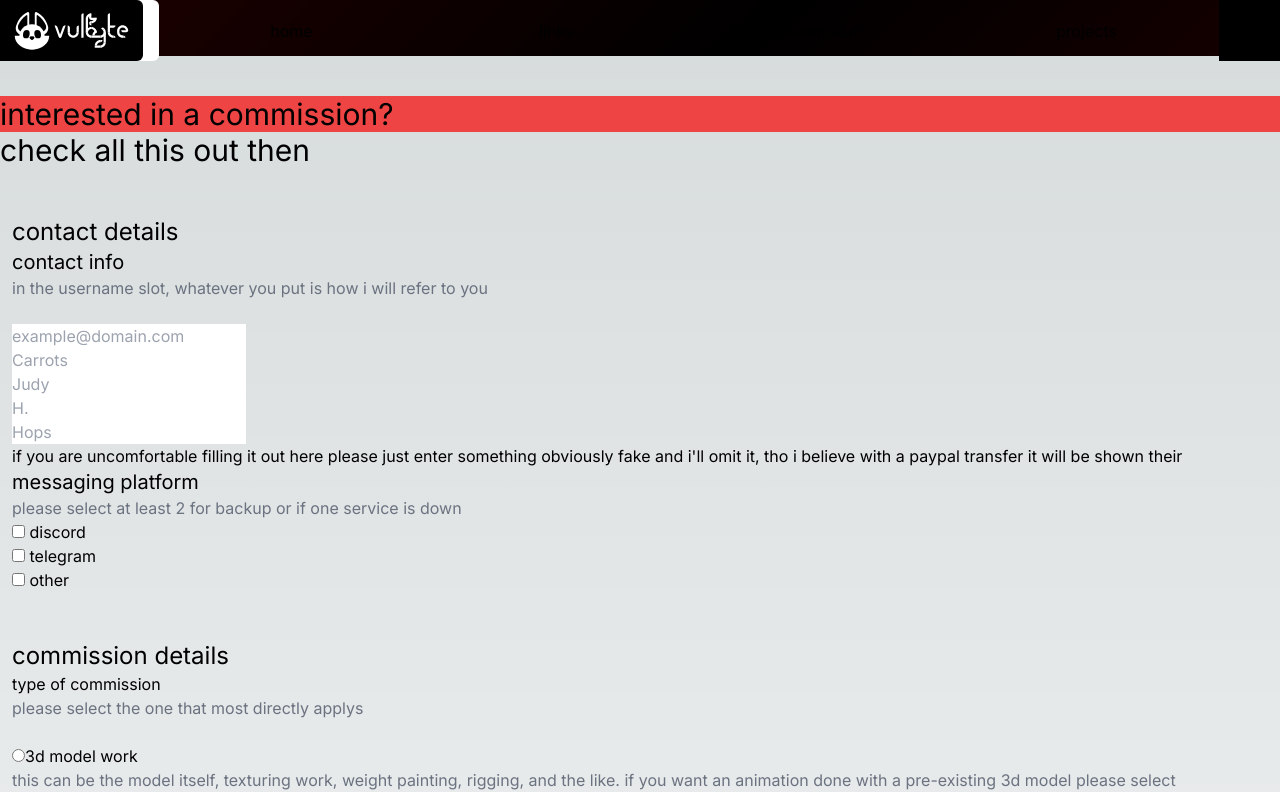
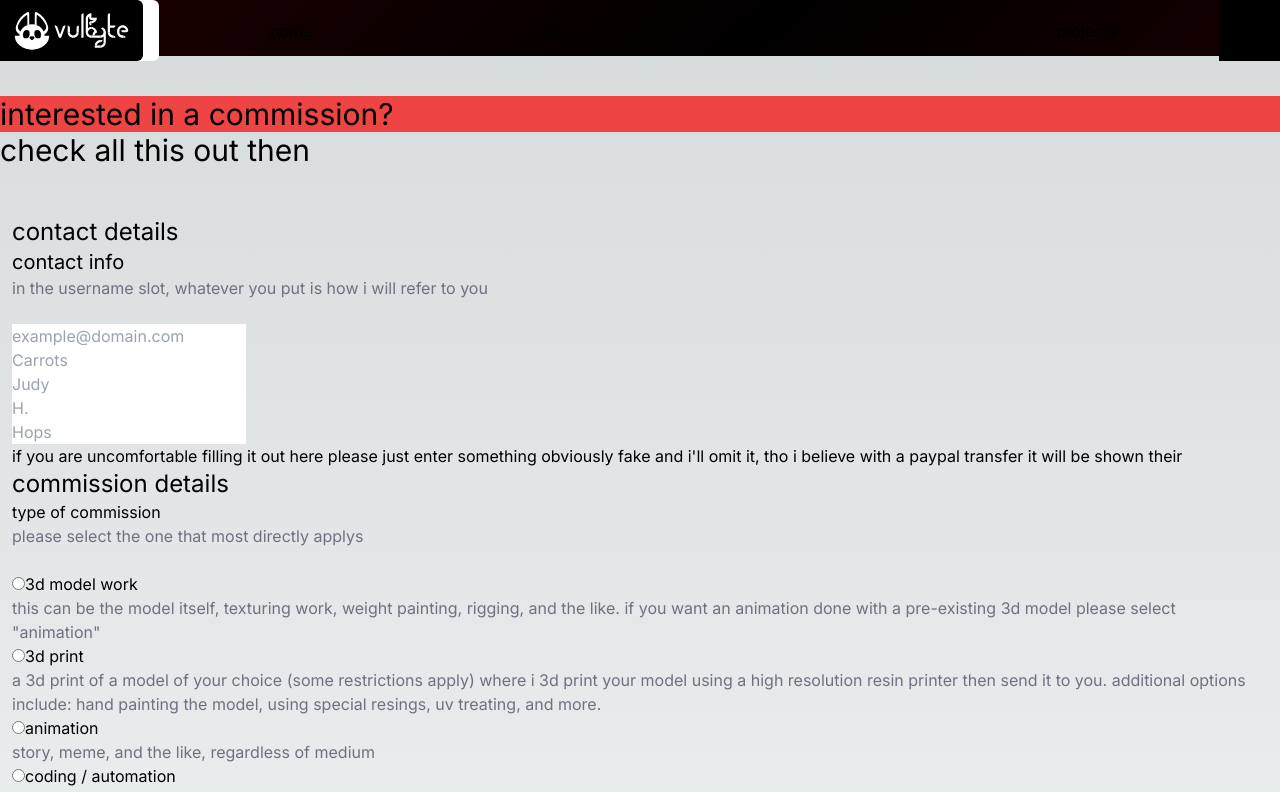
Before and after one commit to bubbshalub/bubbshalubDotCom, a Next.js app: page /commStuff in a window 1280 px wide. Shown: the top 792 px of the page. Built offline with nearby package versions, Linux system fonts and the light colour scheme; no server answers.

Commit message:
fixed error on comm stuff page

```diff
--- a/app/commStuff/page.tsx
+++ b/app/commStuff/page.tsx
@@ -5,7 +5,7 @@ import CharacterInfoForm from "./components/CharacterInfoForm";
 import ContactInfoForm from "./components/ContactInfo";
 import CommissionTypeForm from "./components/CommissionTypeForm";
 import LicenseForm from "./components/LicenseForm";
-import MessagingPlatformForm from "./components/MessagingPlatform";
+//import MessagingPlatformForm from "./components/MessagingPlatform";
 import PaymentInfo from "./components/PaymentInfo";
 import TimelineForm from "./components/TimelineForm";
 
@@ -28,7 +28,7 @@ export default function CommStuff() {
           {/*beginning of forum*/}
           <h2 className="text-2xl"> contact details </h2>
           <ContactInfoForm />
-          <MessagingPlatformForm />
+          {/*<MessagingPlatformForm />*/}
           <h2 className="text-2xl"> commission details</h2>
           <CommissionTypeForm />
           <br />
```
